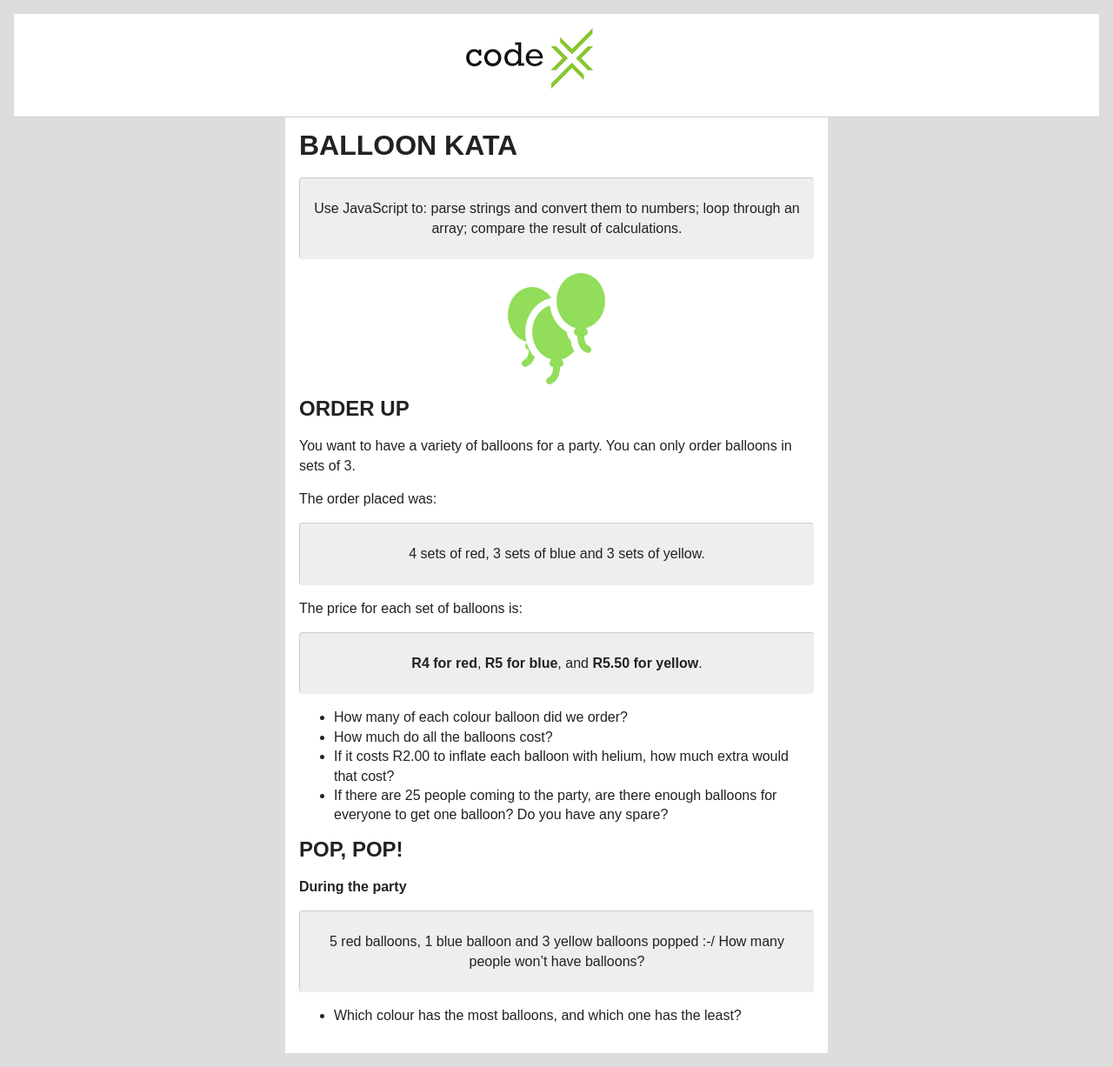
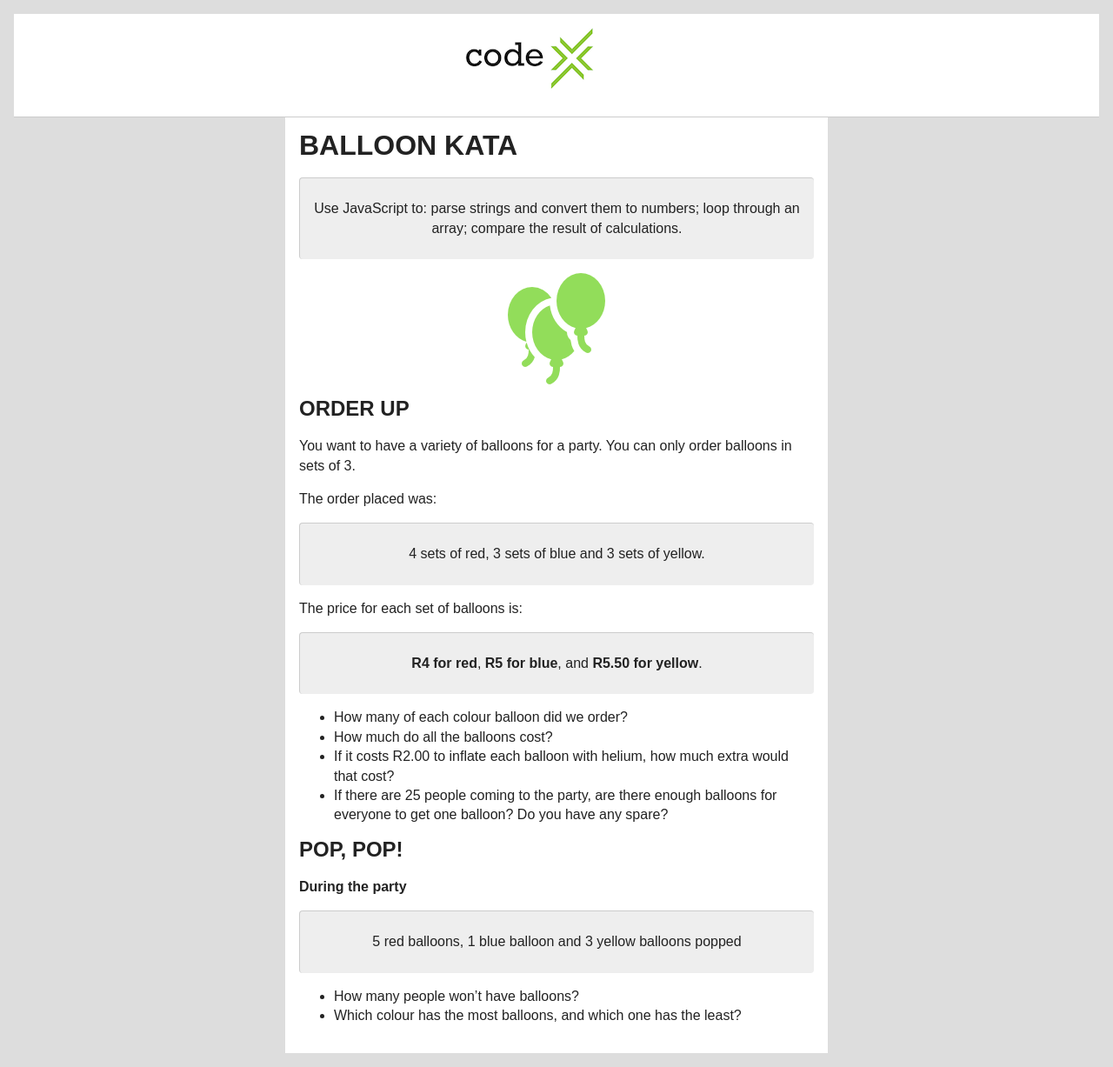
Before and after one commit to codex-academy/BalloonKata, a Jekyll site: the page built from index.md, in a window 1280 px wide. Shown: the whole page at 87% size. Built offline with Jekyll 4.4.1, drawn with Linux system fonts in a browser that asks for light colours.

```diff
--- a/index.md
+++ b/index.md
@@ -29,6 +29,8 @@ The price for each set of balloons is:
 ## Pop, pop!
 
 **During the party**
- > 5 red balloons, 1 blue balloon and 3 yellow balloons popped :-/ How many people won’t have balloons?
 
+ > 5 red balloons, 1 blue balloon and 3 yellow balloons popped
+
+* How many people won’t have balloons?
 * Which colour has the most balloons, and which one has the least?
```
